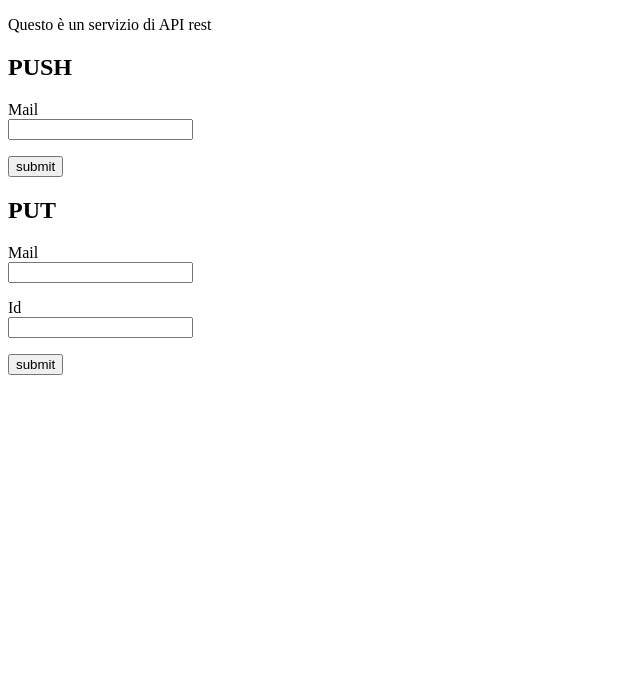
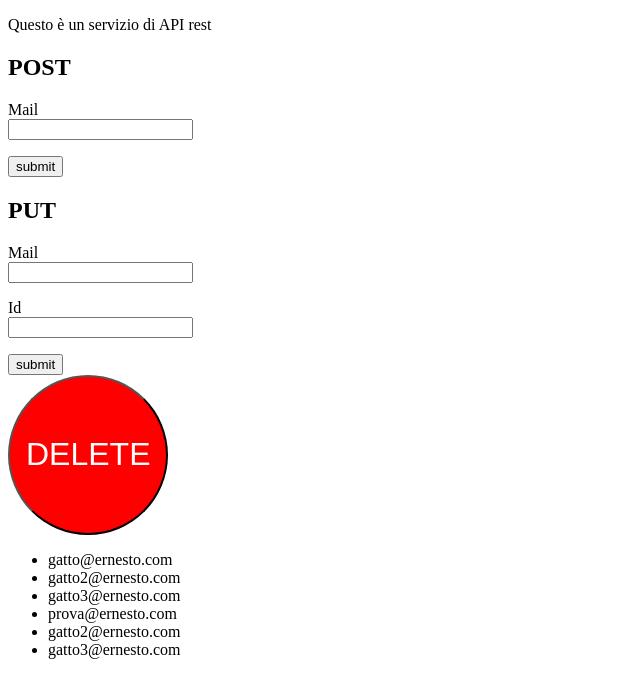
Before and after one commit to Immaginazione/flask-lab, a Flask app: page / in a window 1280 px wide. Shown: the top 698 px of the page, without its empty margins (0-640 px from the left). Run offline with Flask 3, Linux system fonts and the light colour scheme.

Commit message:
maison du monde

```diff
--- a/app.py
+++ b/app.py
@@ -33,11 +33,10 @@ def show_subs(id):
 def create_subs():
     newSub = request.form["sub"]
     # obj["subs"].append(newSub)
-    createData(newSub + "\n","a")
+    createData("\n" + newSub , "a")
     return jsonify({"data": newSub})
 
 
-# non funge, non cancella elemento
 @app.route("/sub", methods=["PUT"])
 def update_subs():
     newSub = request.json["sub"]
--- a/data.txt
+++ b/data.txt
@@ -1,2 +1,6 @@
-ciao
-ciao
+gatto@ernesto.com
+gatto2@ernesto.com
+gatto3@ernesto.com
+prova@ernesto.com
+gatto2@ernesto.com
+gatto3@ernesto.com
--- a/service.py
+++ b/service.py
@@ -1,27 +1,33 @@
 def readData():
     try:
         with open("data.txt", "r", encoding="utf-8") as file:
-            return file.read().split()
+            return file.read().split("\n")
     except FileNotFoundError as error:
         print("file non trovato")
     return []
 
+
 def showData(index):
     return readData()[index]
 
-def createData(data,writeMode):
+
+def createData(data, writeMode):
     try:
         with open("data.txt", writeMode, encoding="utf-8") as file:
             file.write(data)
     except FileNotFoundError as error:
         print("file non trovato")
 
-# non funge, non cancella elemento
+
 def updateData(index, data):
     fileList = readData()
-    fileList.insert(int(index), data)
+    fileList[int(index)]= data
     dataString = "\n".join(fileList)
-    createData(dataString,"w")
+    createData(dataString, "w")
 
 def deleteData(index):
-    return
+    fileList = readData()
+    el = fileList.pop(index)
+    dataString = "\n".join(fileList)
+    createData(dataString, "w")
+    return el
--- a/templates/base.html
+++ b/templates/base.html
@@ -6,6 +6,15 @@
 <body>
     <style>
         label{display: block;}
+        #delete{
+            font-size: 2rem;
+            background: red;
+            color: white;
+            border-radius: 50%;
+            aspect-ratio: 1;
+            padding: 1rem;
+            cursor: pointer;
+        }
     </style>
     {% block content %}
     {% endblock %}
--- a/templates/home.html
+++ b/templates/home.html
@@ -1,10 +1,10 @@
 {% extends "base.html" %} {% block content %}
 <p>Questo è un servizio di API rest</p>
-<h2>PUSH</h2>
+<h2>POST</h2>
 <form action="http://127.0.0.1:5000/sub" method="POST">
   <p>
     <label for="sub">Mail</label>
-    <input type="text" name="sub" id="sub" required />
+    <input type="email" name="sub" id="sub" required />
   </p>
   <input type="submit" value="submit" />
 </form>
@@ -12,7 +12,7 @@
 <form action="#" id="spform">
   <p>
     <label for="sub">Mail</label>
-    <input type="text" name="sub" id="subPUT" required />
+    <input type="email" name="sub" id="subPUT" required />
   </p>
   <p>
     <label for="index">Id</label>
@@ -20,8 +20,36 @@
   </p>
   <input id="spsubmit" type="submit" value="submit" />
 </form>
-<div class="text"></div>
+<button id="delete">DELETE</button>
+<ul class="subs"></ul>
+
 <script>
+  update()
+  subsElement = document.querySelector(".subs");
+  function update(){
+    fetch("http://127.0.0.1:5000/sub")
+    .then(res=>res.json())
+    .then(data=>{
+      subsElement.innerHTML = ""
+      for(dato of data){
+        subEl = document.createElement("li")
+        subEl.innerText = dato
+        subsElement.appendChild(subEl)
+      }
+    })
+  }
+
+  delElement = document.querySelector("#delete");
+  delElement.addEventListener("click", (event) => {
+    fetch("http://127.0.0.1:5000/sub/0", {
+      method: "DELETE"
+    })
+      .then((res) => res.json())
+      .then((data) => {
+        console.log(data)
+        update()});
+  });
+
   /*
     textEl = document.querySelector(".text");
     fetch("http://127.0.0.1:5000/sub/0")
@@ -44,7 +72,10 @@
       },
     })
       .then((res) => res.json())
-      .then((data) => console.log(data));
+      .then((data) => {
+        console.log(data)
+        update()
+    });
   });
 
   /*
```
